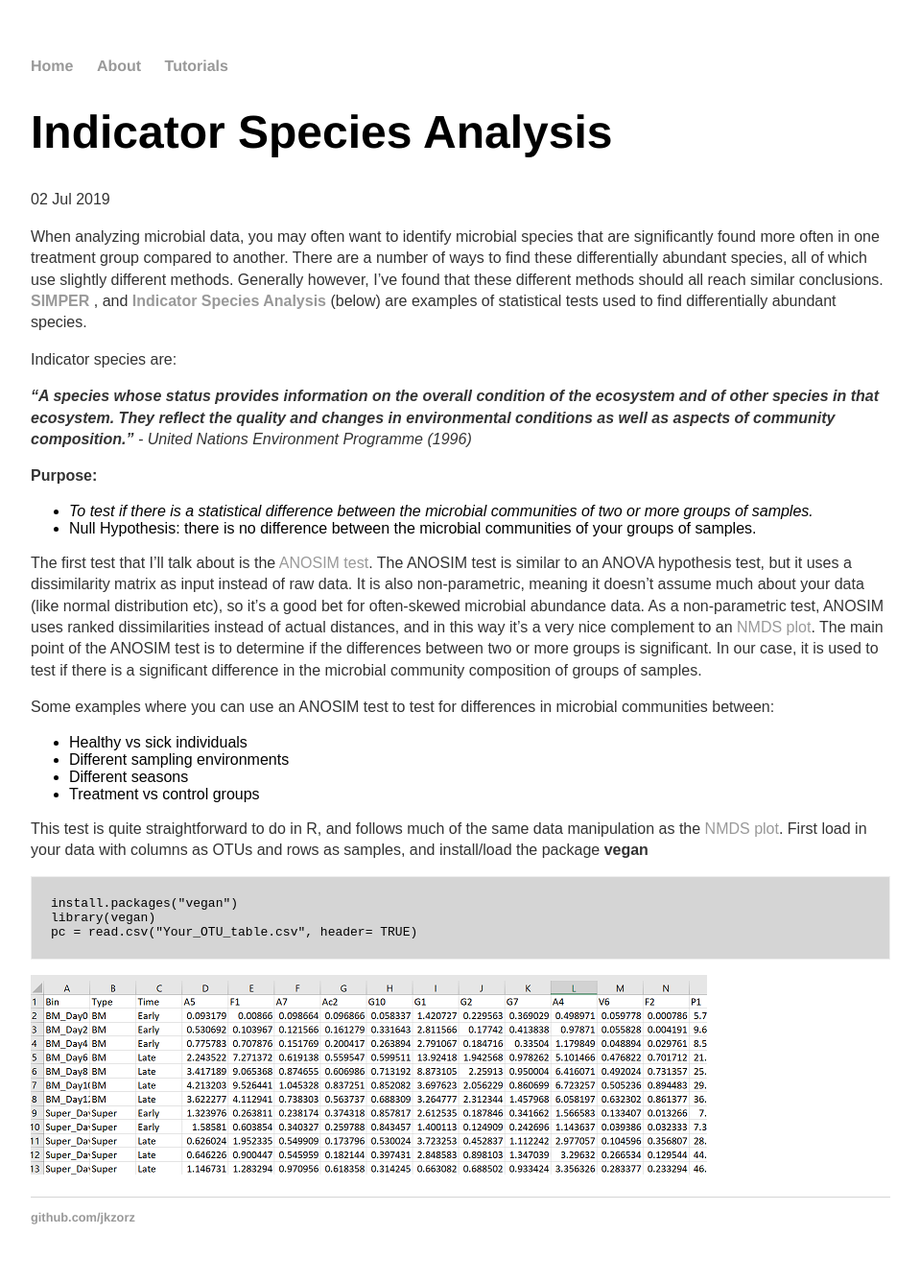
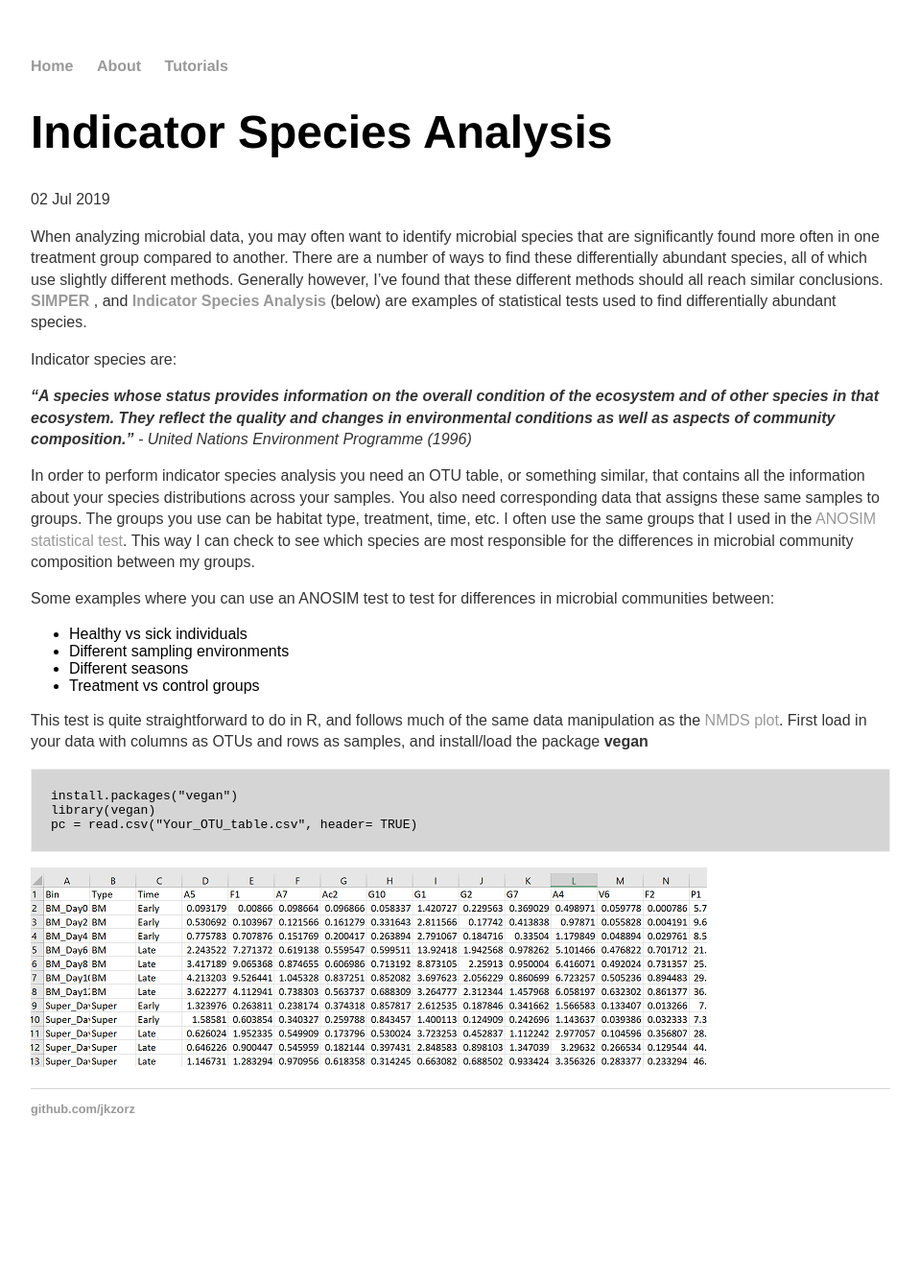
Before and after one commit to jkzorz/jkzorz.github.io, a Jekyll site: the page built from _posts/2019-07-02-Indicator-species-analysis.md, in a window 1280 px wide. Shown: the whole page at 96% size, without its empty margins (160-1119 px from the left). Built offline with Jekyll 4.4.1, drawn with Linux system fonts in a browser that asks for light colours; after the commit the page ends 1223 px from its top, so only the background shows below that.

Commit message:
Update 2019-07-02-Indicator-species-analysis.md

```diff
--- a/_posts/2019-07-02-Indicator-species-analysis.md
+++ b/_posts/2019-07-02-Indicator-species-analysis.md
@@ -11,16 +11,11 @@ Indicator species are:
 
 <b> <i>"A species whose status provides information on the overall condition of the ecosystem and of other species in that ecosystem. They reflect the quality and changes in environmental conditions as well as aspects of community composition." </i></b> <i>  - United Nations Environment Programme (1996)</i>
 
+In order to perform indicator species analysis you need an OTU table, or something similar, that contains all the information about your species distributions across your samples. You also need corresponding data that assigns these same samples to groups. The groups you use can be habitat type, treatment, time, etc.  I often use the same groups that I used in the [ANOSIM statistical test](https://jkzorz.github.io/2019/06/11/ANOSIM-test.html). This way I can check to see which species are most responsible for the differences in microbial community composition between my groups.
 
 
-<b>Purpose: </b>
-  <ul>
-    <li><i>To test if there is a statistical difference between the microbial communities of two or more groups of samples. </i></li>
-    <li>Null Hypothesis: there is no difference between the microbial communities of your groups of samples. </li>
-  </ul>
 
 
-The first test that I'll talk about is the [ANOSIM test](https://sites.google.com/site/mb3gustame/hypothesis-tests/anosim). The ANOSIM test is similar to an ANOVA hypothesis test, but it uses a dissimilarity matrix as input instead of raw data. It is also non-parametric, meaning it doesn't assume much about your data (like normal distribution etc), so it's a good bet for often-skewed microbial abundance data. As a non-parametric test, ANOSIM uses ranked dissimilarities instead of actual distances, and in this way it's a very nice complement to an [NMDS plot](https://jkzorz.github.io/2019/06/06/NMDS.html). The main point of the ANOSIM test is to determine if the differences between two or more groups is significant. In our case, it is used to test if there is a significant difference in the microbial community composition of groups of samples.
 
 Some examples where you can use an ANOSIM test to test for differences in microbial communities between:
 <ul>
```
